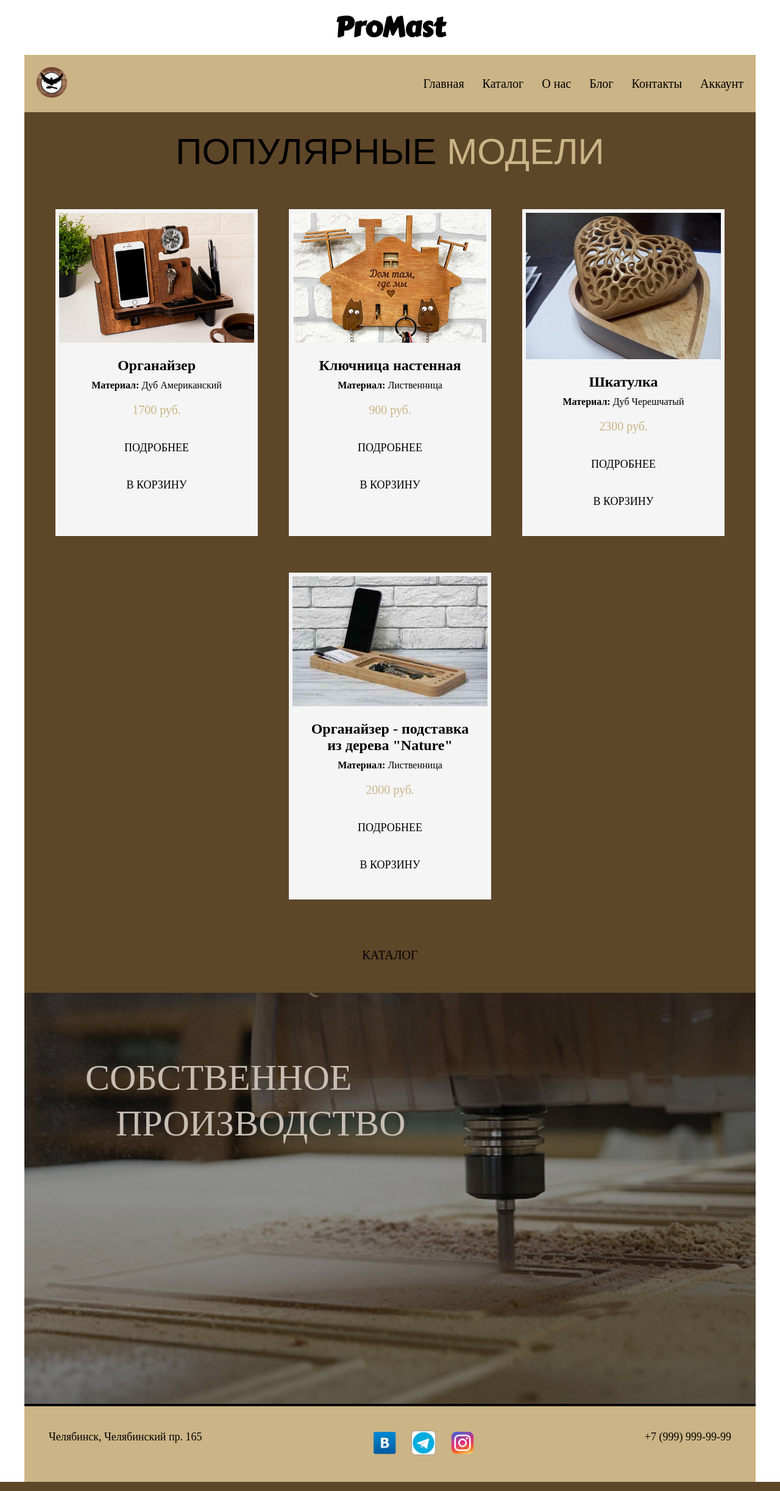
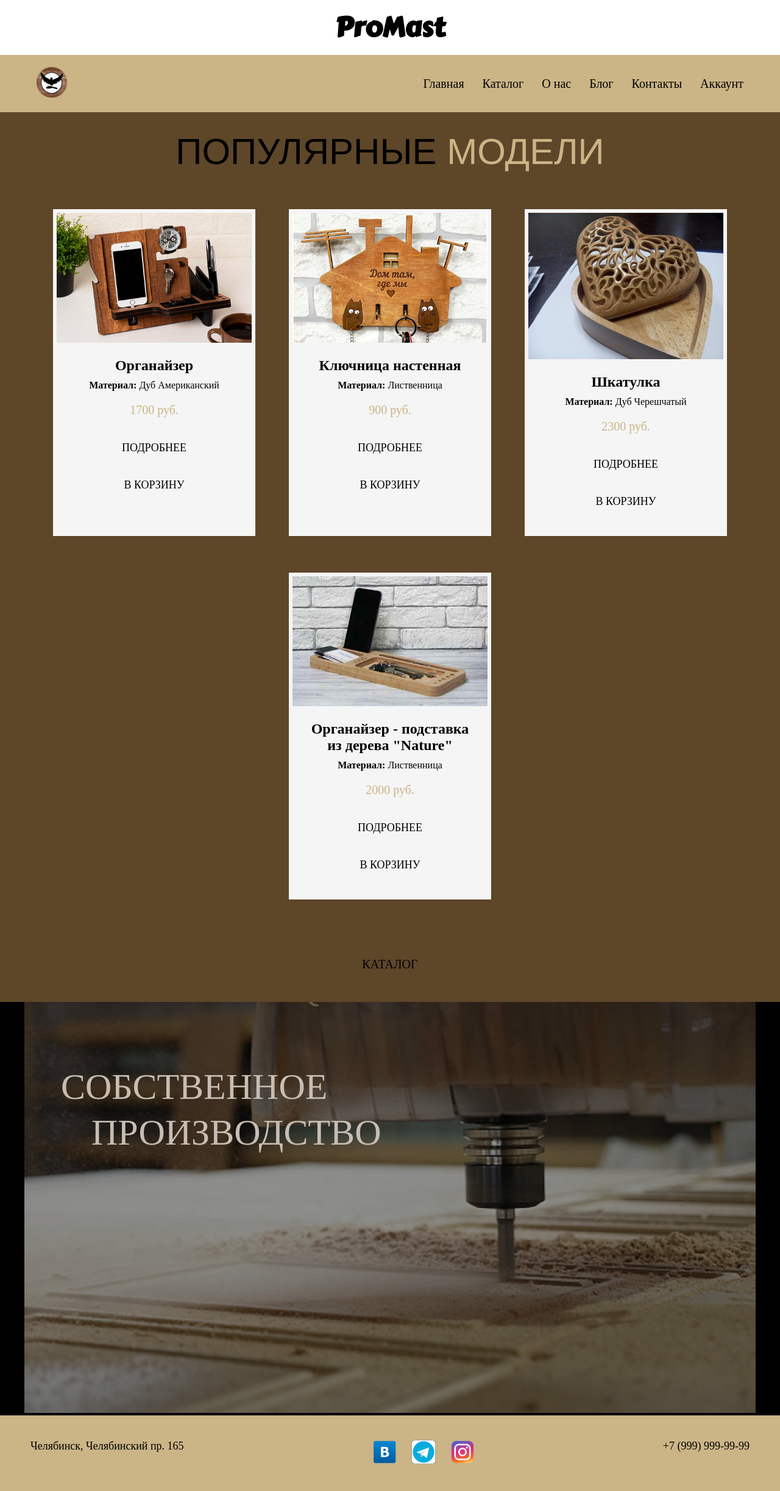
Before and after one commit to VyacheslavVS74/Project-thisis, a Django app: page / in a window 1280 px wide. Shown: the whole page at 61% size. Run offline with Django 4.2, Linux system fonts and the light colour scheme; data comes from the database, SQL or seed files in the repository; both versions use the stored data as it was after the commit.

Commit message:
24.04.2023

```diff
--- a/project/portfolio/static/css/style.css
+++ b/project/portfolio/static/css/style.css
@@ -7,116 +7,25 @@
     -webkit-box-sizing: border-box;
     box-sizing: border-box;
 }
+body {
+    height: 100%;
+}
 
 body.lock {
     overflow: hidden;
 }
 
 .wrapper {
-    min-height: 100%;
-}
-
-.page__section {
-    max-width: 1200px;
-    margin: 0px auto;
+    /* min-height: 100%; */
+    overflow: hidden;
+    display: grid;
+    grid-template-areas: "contact" "header" "content" "footer";
+    grid-template-rows: auto auto 1fr auto;
+    min-height: 100vh;
 }
 
 /*--------------------Обнуление, body--------------------*/
-/*---------------------block__1------------------------ */
-.block__1 {
-    background: #000;
-    position: relative;
-    text-align: center;
-    color: #C7BDB2;
-    box-sizing: border-box;
-    z-index: -1;
-}
 
-.block__1 img {
-    width: 100%;
-    height: auto;
-    opacity: 0.6;
-}
-
-.block__1_text {
-    font-size: 60px;
-    position: absolute;
-    top: 105px;
-    left: 100px;
-}
-
-.block__1_text_1 {
-    font-size: 60px;
-    position: absolute;
-    top: 180px;
-    left: 150px;
-}
-
-@media (min-width: 768px) and (max-width: 1024px) {
-    .block__1_text {
-        font-size: 50px;
-        position: absolute;
-        top: 100px;
-        left: 30px;
-    }
-
-    .block__1_text_1 {
-        font-size: 50px;
-        position: absolute;
-        top: 180px;
-        left: 50px;
-    }
-}
-
-@media (min-width: 640px) and (max-width: 767px) {
-    .block__1_text {
-        font-size: 45px;
-        position: absolute;
-        top: 80px;
-        left: 15px;
-    }
-
-    .block__1_text_1 {
-        font-size: 45px;
-        position: absolute;
-        top: 140px;
-        left: 25px;
-    }
-}
-
-@media (min-width: 480px) and (max-width: 639px) {
-    .block__1_text {
-        font-size: 30px;
-        position: absolute;
-        top: 70px;
-        left: 15px;
-    }
-
-    .block__1_text_1 {
-        font-size: 30px;
-        position: absolute;
-        top: 105px;
-        left: 25px;
-    }
-}
-
-@media (min-width: 320px) and (max-width: 479px) {
-    .block__1_text {
-        font-size: 20px;
-        position: absolute;
-        top: 70px;
-        left: 15px;
-    }
-
-    .block__1_text_1 {
-        font-size: 20px;
-        position: absolute;
-        top: 100px;
-        left: 25px;
-    }
-}
-
-/*---------------------block__1------------------------ */
 /*--------------------Шапка--------------------*/
 #contact {
     background: #fff;
@@ -133,6 +42,13 @@ body.lock {
 
 .header {
     background-color: #CBB486;
+}
+.container {
+    max-width: 1200px;
+    margin: 0px auto;
+
+}
+.header__row {
     padding: 20px;
     display: -webkit-box;
     display: -ms-flexbox;
@@ -144,9 +60,6 @@ body.lock {
     -ms-flex-align: center;
     align-items: center;
     position: relative;
-
-    max-width: 1200px;
-    margin: 0px auto;
 }
 
 .header__logo {
@@ -271,29 +184,163 @@ body.lock {
 }
 
 /*--------------------/Меню--------------------*/
+
+/*---------------------block__1------------------------ */
+
+.block__fon {
+    background: #000;
+    position: relative;
+    text-align: center;
+    color: #C7BDB2;
+    box-sizing: border-box;
+    z-index: -1;
+}
+
+.block__fon img {
+    width: 100%;
+    height: auto;
+    opacity: 0.6;
+}
+
+.block__1_text {
+    font-size: 60px;
+    position: absolute;
+    top: 105px;
+    left: 100px;
+}
+
+.block__1_text_1 {
+    font-size: 60px;
+    position: absolute;
+    top: 180px;
+    left: 150px;
+}
+
+@media (min-width: 768px) and (max-width: 1024px) {
+    .block__1_text {
+        font-size: 50px;
+        position: absolute;
+        top: 100px;
+        left: 30px;
+    }
+
+    .block__1_text_1 {
+        font-size: 50px;
+        position: absolute;
+        top: 180px;
+        left: 50px;
+    }
+}
+
+@media (min-width: 640px) and (max-width: 767px) {
+    .block__1_text {
+        font-size: 45px;
+        position: absolute;
+        top: 80px;
+        left: 15px;
+    }
+
+    .block__1_text_1 {
+        font-size: 45px;
+        position: absolute;
+        top: 140px;
+        left: 25px;
+    }
+}
+
+@media (min-width: 480px) and (max-width: 639px) {
+    .block__1_text {
+        font-size: 30px;
+        position: absolute;
+        top: 70px;
+        left: 15px;
+    }
+
+    .block__1_text_1 {
+        font-size: 30px;
+        position: absolute;
+        top: 105px;
+        left: 25px;
+    }
+}
+
+@media (min-width: 320px) and (max-width: 479px) {
+    .block__1_text {
+        font-size: 20px;
+        position: absolute;
+        top: 70px;
+        left: 15px;
+    }
+
+    .block__1_text_1 {
+        font-size: 20px;
+        position: absolute;
+        top: 100px;
+        left: 25px;
+    }
+}
+
+@media (max-width: 320px) {
+    .block__1_text {
+        font-size: 20px;
+        position: absolute;
+        top: 50px;
+        left: 15px;
+    }
+
+    .block__1_text_1 {
+        font-size: 20px;
+        position: absolute;
+        top: 70px;
+        left: 25px;
+    }
+}
+
+/*---------------------block__1------------------------ */
+
 /*--------------------/Page--------------------*/
+/* .content {
 
-.block {
+} */
+.model {
+    background: #5E4629;
+}
+.hr-text {
+    text-align: center;
+    color: #000;
+    font-size: 60px;
+    /* background: #5E4629; */
+    width: 100%;
+    font-family: 'Acrom', Arial, sans-serif;
+    padding: 30px 10px;
+}
+
+.block__works {
+    background: #5E4629;
+
+}
+.works {
     display: flex;
     flex-wrap: wrap;
     justify-content: space-evenly;
-    background: #5E4629;
+    padding: 0 0 15px;
 }
 
 .element,
 .count {
     background: whitesmoke;
     border: 6px solid whitesmoke;
-    margin: 30px 0;
+    margin: 30px 8px;
+
 }
 
 .text {
-    width: 320px;
+    max-width: 320px;
     padding: 20px;
     box-sizing: border-box;
 }
 
-.block img {
+.block__works img {
     max-width: 320px;
 
 }
@@ -349,21 +364,45 @@ body.lock {
     font-size: 20px;
 }
 
-.hr-text {
+.btn {
     text-align: center;
+    padding: 20px 0;
+}
+
+.btn a {
+    font-size: 18px;
     color: #000;
-    font-size: 60px;
+    padding: 10px 5px;
+    text-decoration: none;
+    text-transform: uppercase;
+}
+
+.block__catalog__btn {
     background: #5E4629;
-    width: 100%;
-    font-family: 'Acrom', Arial, sans-serif;
-    padding: 30px 10px;
+}
+.btn1 {
+    text-align: center;
+    padding: 50px 0;
+}
+
+.btn1 a {
+    font-size: 20px;
+    color: #000;
+    padding: 10px 5px;
+    text-decoration: none;
+    text-transform: uppercase;
+}
+
+.btn a:hover,
+.btn1 a:hover {
+    border-bottom: 3px solid #000;
 }
 /*--------------------/Page--------------------*/
 /*--------------------/footer--------------------*/
-#footer {
+.footer {
     background: #CBB486;
-    max-width: 1200px;
-    margin: 0px auto;
+
+
     margin-top: auto;
     padding: 30px;
 
--- a/project/portfolio/templates/portfolio/base.html
+++ b/project/portfolio/templates/portfolio/base.html
@@ -9,15 +9,13 @@
 <body>
 <div class="wrapper">
     <div id="contact">
-        <div class="container">
-
         <div class="title">
             <h1 class="name">ProMast</h1>
         </div>
-
-        </div>
     </div>
     <header class="header">
+        <div class="container">
+            <div class="header__row">
                 <a href="{% url 'home' %}" class="header__logo"><img src="{% static 'portfolio/logo.png' %}" alt=""></a>
                 <div class="header__menu menu">
                     <div class="menu__icon">
@@ -36,13 +34,34 @@
                         </ul>
                     </nav>
                 </div>
+            </div>
+        </div>
     </header>
-    <main class="page">
-        <section class="page__section">
+    <div class="content">
         {% block content %}
         {% endblock %}
+    </div>
+
+    <section class="footer">
+        <div class="container">
+            <div class="row">
+                <div class="col-md-4">
+                    <a href="#" class="map-marker">Челябинск, Челябинский пр. 165</a>
+                </div>
+                <div class="col-md-4">
+                    <p>
+                        <a href="#" class="messenger"><img src="{% static 'portfolio/vk.png' %}" alt=""></a>
+                        <a href="#" class="messenger"><img src="{% static 'portfolio/telegram.png' %}" alt=""></a>
+                        <a href="#" class="messenger"><img src="{% static 'portfolio/instagram.png' %}" alt=""></a>
+                    </p>
+                </div>
+                <div class="col-md-4">
+                    <a href="tel:+79999999999" class="mobile">+7 (999) 999-99-99</a>
+                </div>
+            </div>
+        </div>
 </section>
-    </main>
+
 
 </div>
 
--- a/project/portfolio/templates/portfolio/home.html
+++ b/project/portfolio/templates/portfolio/home.html
@@ -4,10 +4,20 @@
 {% block content %}
 
 
+<section class="model">
+  <div class="container">
     <div class="hr-text">
       ПОПУЛЯРНЫЕ <span style="color: #CBB486">МОДЕЛИ</span>
     </div>
-<div class="block">
+  </div>
+</section>
+
+<!--<div class="hr-text">-->
+<!--  ПОПУЛЯРНЫЕ <span style="color: #CBB486">МОДЕЛИ</span>-->
+<!--</div>-->
+<section class="block__works">
+  <div class="container">
+    <div class="works">
       {% for work in works %}
       {% if work.top_sales.all %}
       <div class="element">
@@ -16,7 +26,7 @@
         </div>
         <div class="text">
           <h2>{{ work.title }}</h2>
-      <p> <span class="material">Материал:</span> {{ work.material }}</p>
+          <p><span class="material">Материал:</span> {{ work.material }}</p>
           <p class="price">{{ work.price }} руб.</p>
           <div class="btn">
             <a href="">Подробнее</a>
@@ -29,35 +39,28 @@
       {% endif %}
       {% endfor %}
     </div>
-<div class="block">
+  </div>
+</section>
+
+<section class="block__catalog__btn">
+  <div class="container">
     <div class="btn1">
       <a href="{% url 'catalog' %}">Каталог</a>
     </div>
   </div>
-<div class="block__1">
-  <div class="image"><img src="{% static 'portfolio/home_2.jpg' %}" alt=""></div>
+</section>
+
+<section class="block__fon">
+  <div class="container">
+    <div class="image"><img src="{% static 'portfolio/home_2.jpg' %}" alt="">
       <div class="block__1_text">СОБСТВЕННОЕ</div>
       <div class="block__1_text_1">ПРОИЗВОДСТВО</div>
     </div>
 
-<div id="footer">
-  <div class="container">
-    <div class="row">
-      <div class="col-md-4">
-        <a href="#" class="map-marker">Челябинск, Челябинский пр. 165</a>
   </div>
-      <div class="col-md-4">
-        <p>
-          <a href="#" class="messenger"><img src="{% static 'portfolio/vk.png' %}" alt=""></a>
-          <a href="#" class="messenger"><img src="{% static 'portfolio/telegram.png' %}" alt=""></a>
-          <a href="#" class="messenger"><img src="{% static 'portfolio/instagram.png' %}" alt=""></a>
-        </p>
-      </div>
-      <div class="col-md-4">
-        <a href="tel:+79999999999" class="mobile">+7 (999) 999-99-99</a>
-      </div>
-    </div>
-  </div>
-</div>
+</section>
+
+
+
 
 {% endblock %}
```
Also changed, not shown: other parts of project/portfolio/static/css/style.css (+1 -33 lines), project/portfolio/templates/portfolio/catalog.html (+11 -4 lines), project/db.sqlite3. Lines whose indentation alone changed are shown as unchanged.
